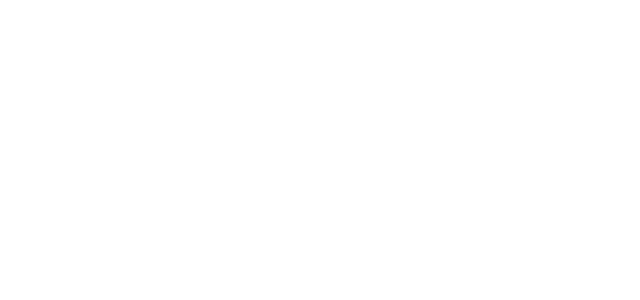
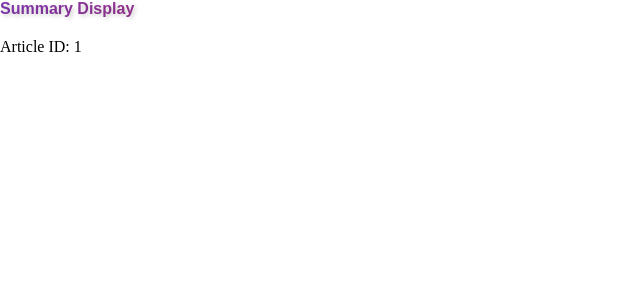
Before and after one commit to EstebanMa12/CitruxTechnicalTest, a React (Vite) app: page /article/1 in a window 1280 px wide. Before the commit this address had no page. Shown: the top 300 px of the page, without its empty margins (0-640 px from the left). Built offline with nearby package versions, Linux system fonts and the light colour scheme; a web font is replaced by a local one.

Commit message:
Refactor SidebarComponent to use Link component for article URLs

```diff
--- a/src/components/SidebarComponent/index.tsx
+++ b/src/components/SidebarComponent/index.tsx
@@ -1,8 +1,9 @@
 /* eslint-disable @typescript-eslint/no-explicit-any */
 /* eslint-disable @typescript-eslint/no-unused-vars */
-import { Sidebar, Menu, MenuItem, SubMenu } from "react-pro-sidebar";
+import { Sidebar, Menu, MenuItem} from "react-pro-sidebar";
 import { useState, useEffect } from "react";
 import { useDispatch, useSelector } from "react-redux";
+import { Link } from "react-router-dom";
 
 import { getArticles } from "../../redux/articles/articlesThunks";
 import "./styles.sass";
@@ -33,9 +34,11 @@ const SidebarComponent = () => {
         <section className="historial_container">
           {articles &&
             articles.map((article: any) => (
-              <MenuItem key={article._id}>
-                {article.url.substring(0, 25)}
-              </MenuItem>
+              <Link to={`/article/${article._id}`} key={article._id}>
+                  <MenuItem >
+                    {article.url.substring(0, 25)}
+                  </MenuItem>
+              </Link>
             ))}
         </section>
         <div className="buttons">
--- /dev/null
+++ b/src/components/SummaryDisplay/index.tsx
@@ -0,0 +1,20 @@
+/* eslint-disable @typescript-eslint/no-unused-vars */
+
+import { useParams} from 'react-router-dom';
+
+
+
+const SummaryDisplay = () => {
+    const { id } = useParams()
+
+    // Ahora puedes usar el ID para cargar los detalles del artículo
+
+    return (
+        <div>
+            <h1>Summary Display</h1>
+            <p>Article ID: {id}</p>
+        </div>
+    );
+}
+
+export default SummaryDisplay;
--- a/src/router/index.tsx
+++ b/src/router/index.tsx
@@ -2,12 +2,13 @@
 
 import {BrowserRouter as Router, Route, Routes} from 'react-router-dom';
 import Home from '../pages/Home';
+import SummaryDisplay from '../components/SummaryDisplay';
 const AppRouter = () => {
     return (
         <Router>
             <Routes>
                 <Route path="/" element={<Home />} />
-                {/* <Route path="/history/:id" */}
+                <Route path="/article/:id" element={<SummaryDisplay />} />
             </Routes>
         </Router>
     );
```
